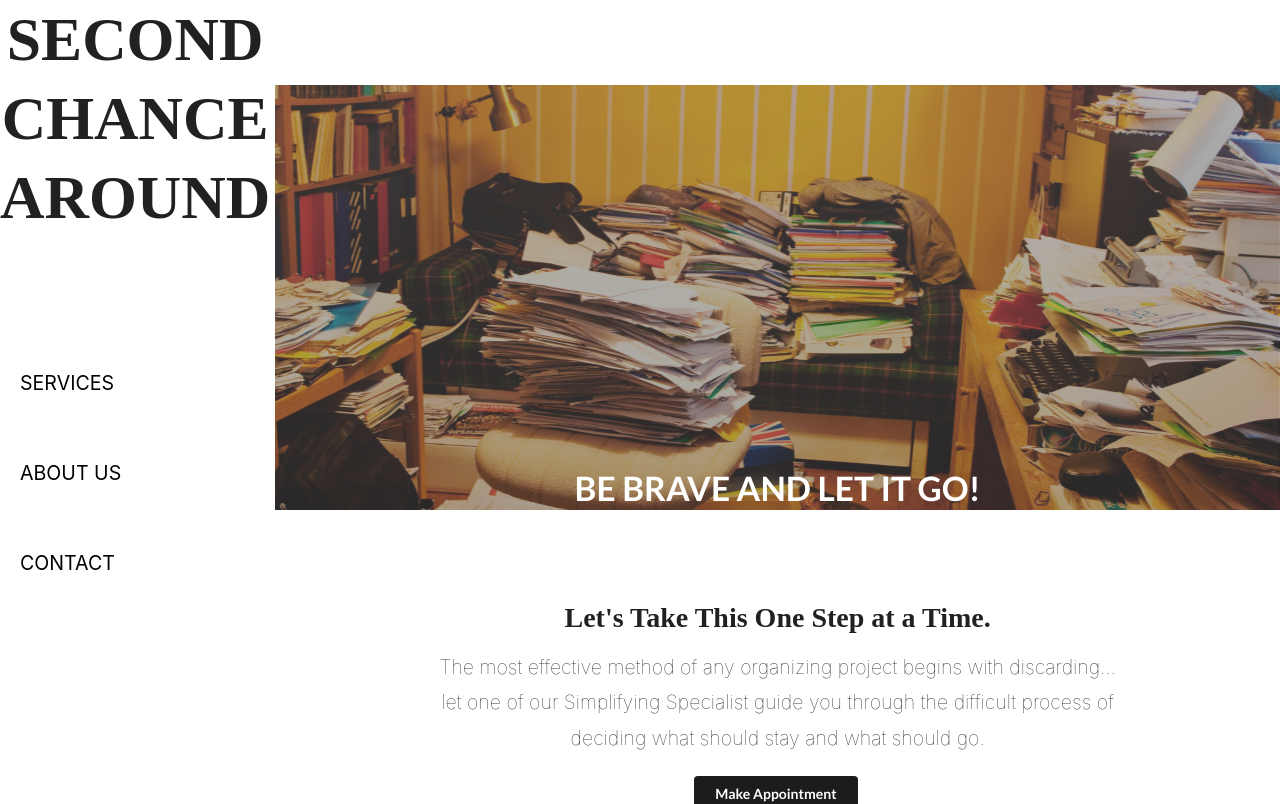
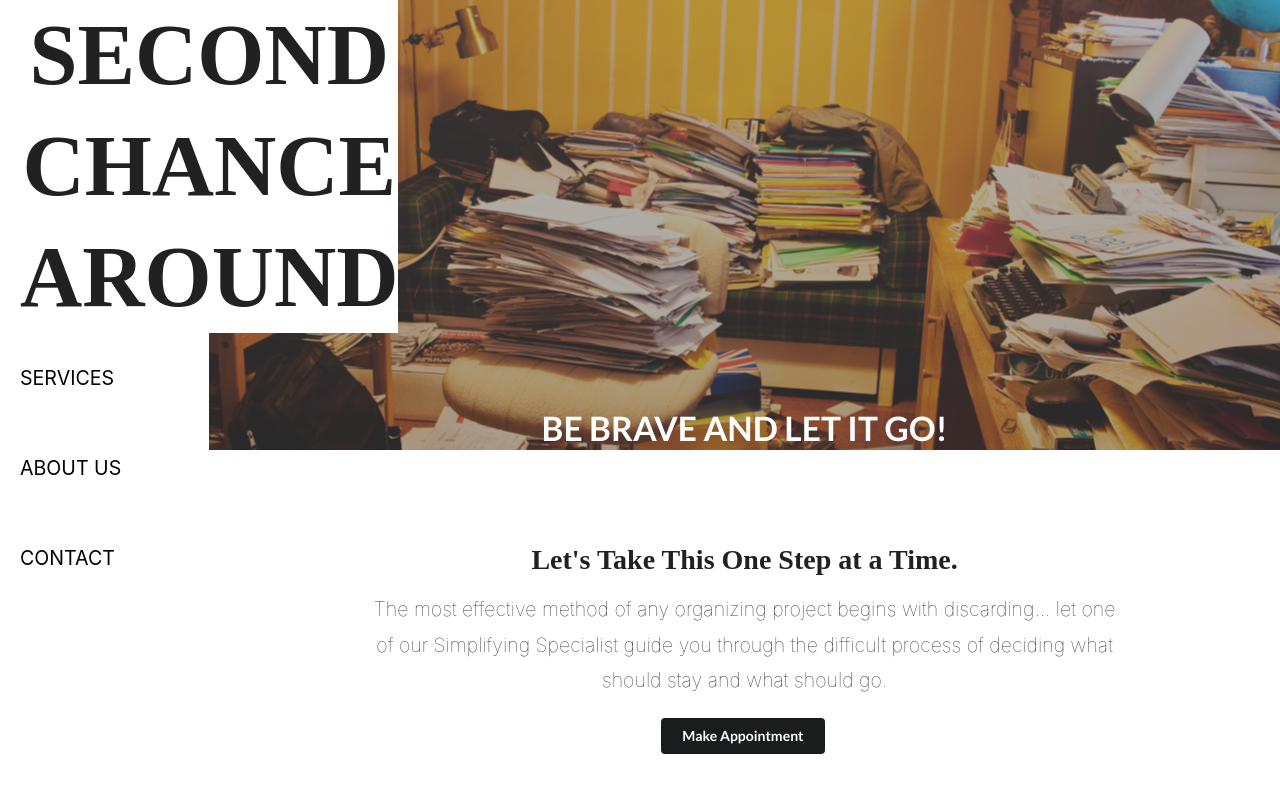
Before and after one commit to BriGuy520/second-chance-around-web, a React app: page / in a window 1280 px wide. Shown: the top 804 px of the page. Built offline with nearby package versions, Linux system fonts and the light colour scheme; a web font is replaced by a local one.

Commit message:
style changes to the menu and grid layout

```diff
--- a/src/App.css
+++ b/src/App.css
@@ -162,7 +162,7 @@ select {
     grid-template-columns: 2fr repeat(10, 1fr);
     grid-template-rows: 80px auto 40px;
     grid-template-areas:
-      "h h h h h h h h h h h h"
+      "h c c c c c c c c c c c"
       "m c c c c c c c c c c c"
       "f f f f f f f f f f f f"
   }
@@ -176,7 +176,7 @@ select {
   .side-menu {
     grid-area: m;
     list-style: none;
-    padding: 100px 20px;
+    padding: 0 20px 100px 20px;
     font-size: 1.4em;
     height: 100vh;
     position: fixed;
--- a/src/components/Header.js
+++ b/src/components/Header.js
@@ -3,7 +3,7 @@ import React from 'react';
 const Header = () => {
   return (
     <div className="big-head">
-      <h1>SECOND CHANCE AROUND</h1>
+      <h1>SECOND<br/>CHANCE<br/>AROUND<br/></h1>
     </div>
   );
 }
--- a/src/components/Menu.js
+++ b/src/components/Menu.js
@@ -1,9 +1,11 @@
 import React from 'react';
 import { Link } from 'react-router-dom';
+import Header from './Header';
 
 const Menu = () => {
   return (
     <div className="side-menu">
+      <Header />
       <nav>
           <Link to="/services"><li>SERVICES</li></Link>
           <Link to="/about"><li>ABOUT US</li></Link>
--- a/src/components/Navbar.js
+++ b/src/components/Navbar.js
@@ -1,5 +1,4 @@
 import React, { Component } from 'react';
-import Header from './Header';
 import Menu from './Menu';
 
 class Navbar extends Component {
@@ -67,7 +66,6 @@ class Navbar extends Component {
         } else {
             return (
                 <React.Fragment>
-                    <Header />
                     <Menu />
                 </React.Fragment>
             );
```
